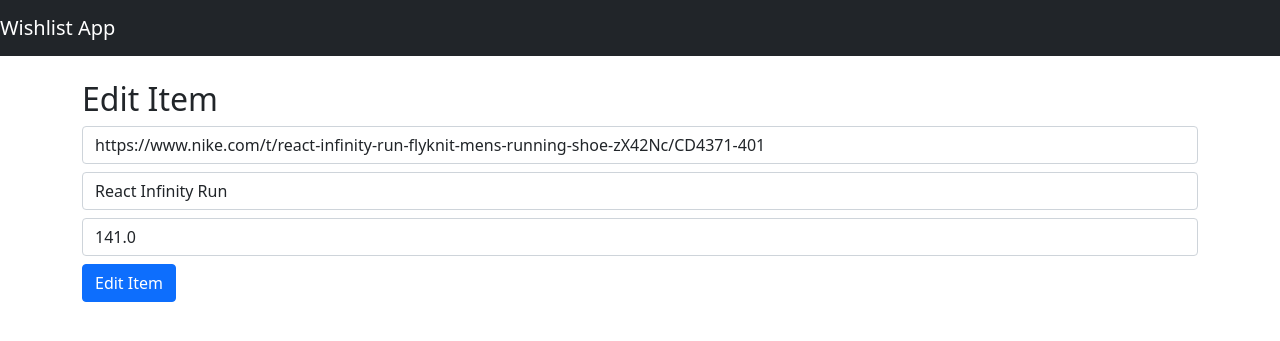
After one commit to Zaw-Myo-Htun/scraper, a Django app: page /edit_wishlist/8/ in a window 1280 px wide. The commit adds this page. Shown: the top 341 px of the page. Run offline with Django 3.2, Linux system fonts and the light colour scheme; data comes from the database, SQL or seed files in the repository; both versions use the stored data as it was after the commit.

Commit message:
edit page and update object

```diff
--- a/my_app/urls.py
+++ b/my_app/urls.py
@@ -6,4 +6,6 @@ urlpatterns = [
     path('add_wishlist', views.add_wishlist, name='add_wishlist'),
     path('delete_wishlist/<int:wishlist_id>/', views.delete_wishlist, name='delete_wishlist'),
     path('check_wishlist', views.check_wishlist, name='check_wishlist'),
+    path('edit_wishlist/<int:wishlist_id>/', views.edit_wishlist, name='edit_wishlist'),
+    path('update_wishlist/<int:wishlist_id>/', views.update_wishlist, name='update_wishlist'),
 ]
--- a/my_app/views.py
+++ b/my_app/views.py
@@ -24,7 +24,6 @@ def delete_wishlist(request, wishlist_id):
     models.Wishlist.objects.get(id=wishlist_id).delete()
     return HttpResponseRedirect("/")
 
-
 def check_wishlist(request):
     wishlist_items = models.Wishlist.objects.all().order_by("-added_date")
 
@@ -33,3 +32,18 @@ def check_wishlist(request):
         checkwishlist.check_price(wishlist_items[i].url, wishlist_items[i].expected_price)
 
     return HttpResponseRedirect("/")
+
+def edit_wishlist(request, wishlist_id):
+    wishlist_item = models.Wishlist.objects.get(id=wishlist_id)
+    return render(request, 'my_app/edit.html', {"wishlist_item":wishlist_item})
+
+def update_wishlist(request, wishlist_id):
+    url = request.POST.get('url')
+    item_name = request.POST.get('item_name')
+    expected_price = request.POST.get('expected_price')
+    models.Wishlist.objects.filter(id=wishlist_id).update(
+        url = url,
+        item_name = item_name,
+        expected_price = float(expected_price)
+    )
+    return HttpResponseRedirect("/")
--- a/templates/base.html
+++ b/templates/base.html
@@ -19,7 +19,7 @@
 
 <body>
     <nav class="navbar navbar-dark bg-dark">
-        <a class="navbar-brand" href="#">Wishlist App</a>
+        <a class="navbar-brand" href="/">Wishlist App</a>
     </nav>
     <div class="container">
         {% block content %}
--- /dev/null
+++ b/templates/my_app/edit.html
@@ -0,0 +1,18 @@
+{% extends "base.html" %}
+
+{% block content %}
+
+<div class="row mt-4">
+    <div class="col">
+        <h2>Edit Item</h2>
+        <form class="form-inline" action="{% url 'update_wishlist' wishlist_item.id %}" method="post">
+            {% csrf_token %}
+            <input type="text" name="url" class="form-control mb-2 mr-sm-2" value="{{ wishlist_item.url }}">
+            <input type="text" name="item_name" class="form-control mb-2 mr-sm-2" value="{{ wishlist_item.item_name }}">
+            <input type="number" name="expected_price" min="0" value={{ wishlist_item.expected_price }} step=".01" class="form-control mb-2 mr-sm-2">
+            <button type="submit" class="btn btn-primary mb-2">Edit Item</button>
+        </form>
+    </div>
+</div>
+
+{% endblock content %}
```
Also changed, not shown: templates/my_app/index.html (+7 -1 lines), db.sqlite3, static/css/style.css (added).
